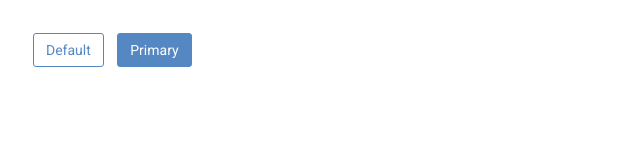
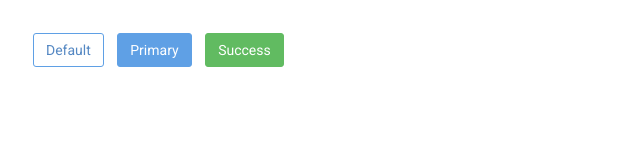
Before and after one commit to Reckue/web-ui-components, a plain HTML site: page buttons/index.html in a window 1280 px wide. Shown: the whole page, without its empty margins (0-640 px from the left). Drawn offline with Linux system fonts and the light colour scheme.

Commit message:
Add success button style

```diff
--- a/buttons/index.html
+++ b/buttons/index.html
@@ -14,6 +14,9 @@
             <!-- primary -->
             <a class="btn-primary" href="#">Primary</a>
 
+            <!-- success -->
+            <a class="btn-success" href="#">Success</a>
+
         </div>
     </body>
 </html>
--- a/buttons/style.css
+++ b/buttons/style.css
@@ -18,7 +18,15 @@ html {
     cursor: pointer;
     background-color: #fff;
     border-radius: 3px;
-    border: 1px solid #5588c3;
+    border: 1px solid #5fa0e5;
+}
+.btn-default:hover {
+    border: 1px solid #61abf2;
+    color: #61abf2;
+}
+.btn-default:active {
+    border: 1px solid #61abf2;
+    box-shadow: inset 0 0 2px rgba(97, 171, 242, 0.8);
 }
 
 /* button-primary */
@@ -29,7 +37,36 @@ html {
     color: #fff;
     text-decoration: none;
     cursor: pointer;
-    background-color: #5588c3;
+    background-color: #5fa0e5;
     border-radius: 3px;
-    border: 1px solid #5588c3;
+    border: 1px solid #5fa0e5;
 }
+.btn-primary:hover {
+    background-color: #61abf2;
+    border: 1px solid #61abf2;
+}
+.btn-primary:active {
+    border: 1px solid #61a3ea;
+    box-shadow: inset 0 0 2px rgba(66, 118, 166, 0.8);
+}
+
+/* success-primary */
+.btn-success {
+    display: inline-block;
+    margin: 5px;
+    padding: 8px 12px;
+    color: #fff;
+    text-decoration: none;
+    cursor: pointer;
+    background-color: #61bb61;
+    border-radius: 3px;
+    border: 1px solid #61bb61;
+}
+.btn-success:hover {
+    background-color: #74e572;
+    border: 1px solid #74e572;
+}
+.btn-success:active {
+    border: 1px solid #74e572;
+    box-shadow: inset 0 0 2px rgba(65, 141, 65, 0.8);
+}
```
